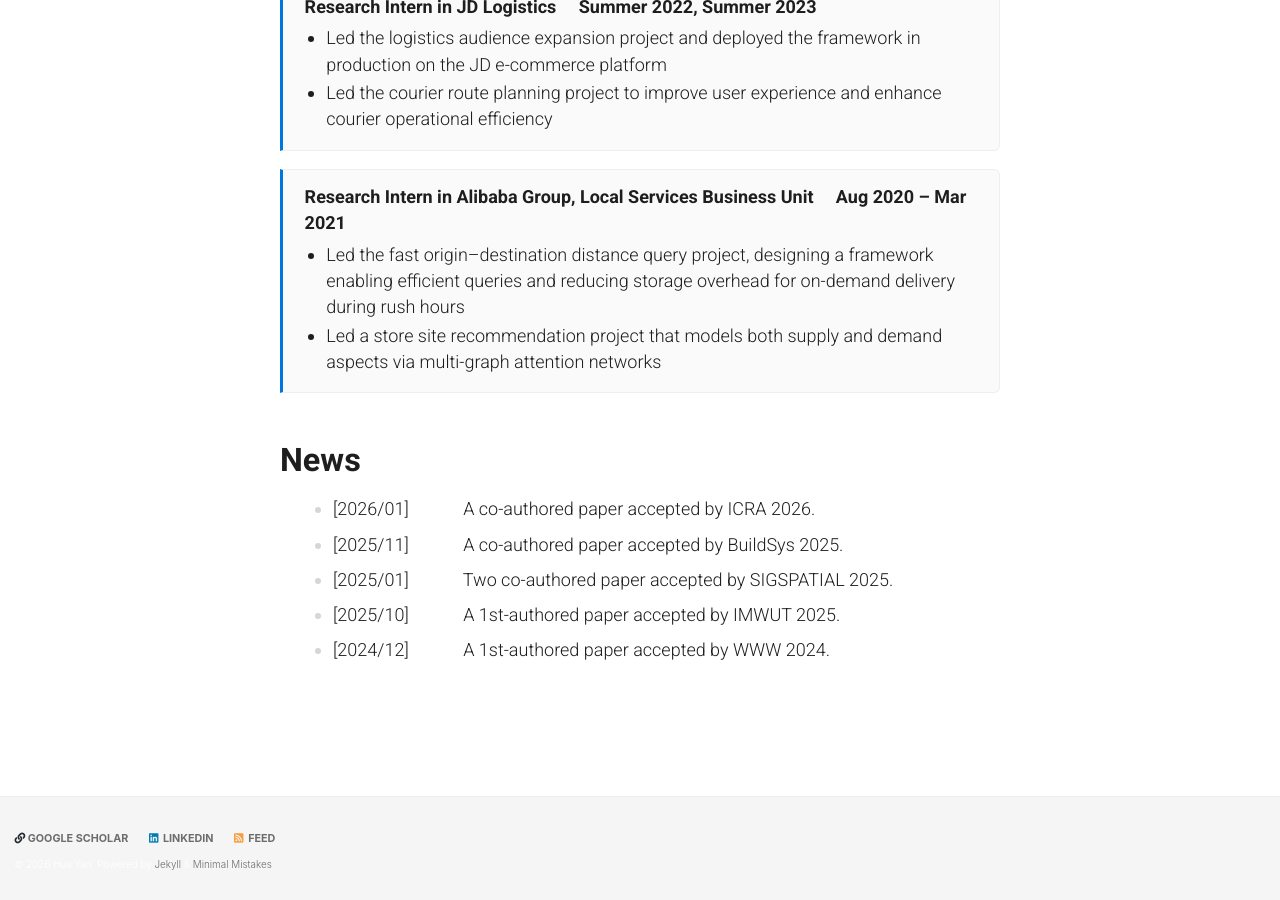
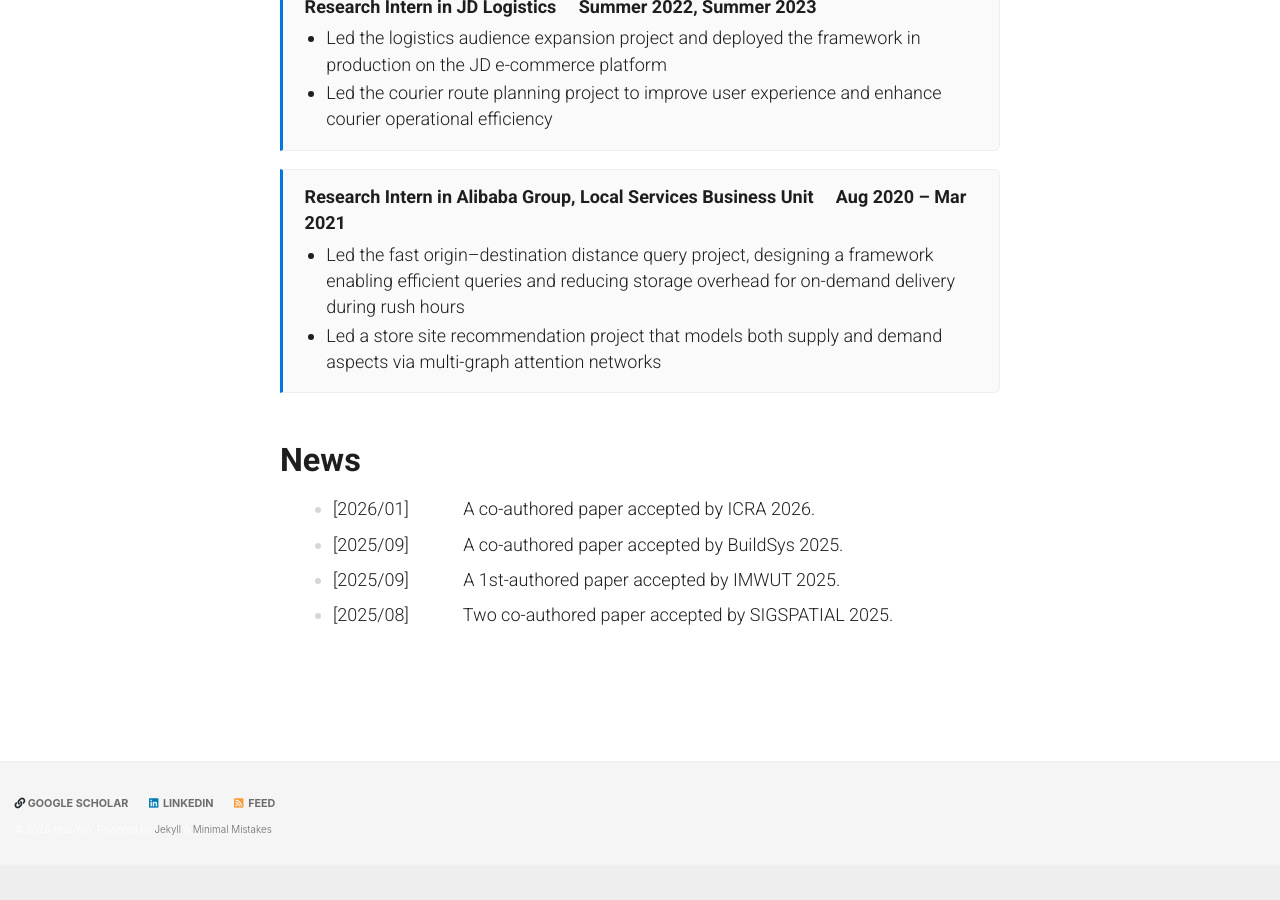
Before and after one commit to huy222-lu/website, a Jekyll site: the page built from index.md, in a window 1280 px wide and 900 px high, scrolled down 754 px. Built offline with Jekyll 4.4.1, drawn with Linux system fonts in a browser that asks for light colours; cached includes are drawn as plain includes; a script that is not in the unit is left out; comment, search, counter and statistics services are not loaded; after the commit the page ends 1619 px from its top, so only the background shows below that.

Commit message:
Update index.md

```diff
--- a/index.md
+++ b/index.md
@@ -35,10 +35,9 @@ overhead for on-demand delivery during rush hours
 ### News
 
 * **[2026/01]** &nbsp; A co-authored paper accepted by ICRA 2026.
-* **[2025/11]** &nbsp; A co-authored paper accepted by BuildSys 2025.
-* **[2025/01]** &nbsp; Two co-authored paper accepted by SIGSPATIAL 2025.
-* **[2025/10]** &nbsp; A 1st-authored paper accepted by IMWUT 2025.
-* **[2024/12]** &nbsp; A 1st-authored paper accepted by WWW 2024.
+* **[2025/09]** &nbsp; A co-authored paper accepted by BuildSys 2025.
+* **[2025/09]** &nbsp; A 1st-authored paper accepted by IMWUT 2025.
+* **[2025/08]** &nbsp; Two co-authored paper accepted by SIGSPATIAL 2025.
 
 
 
```
